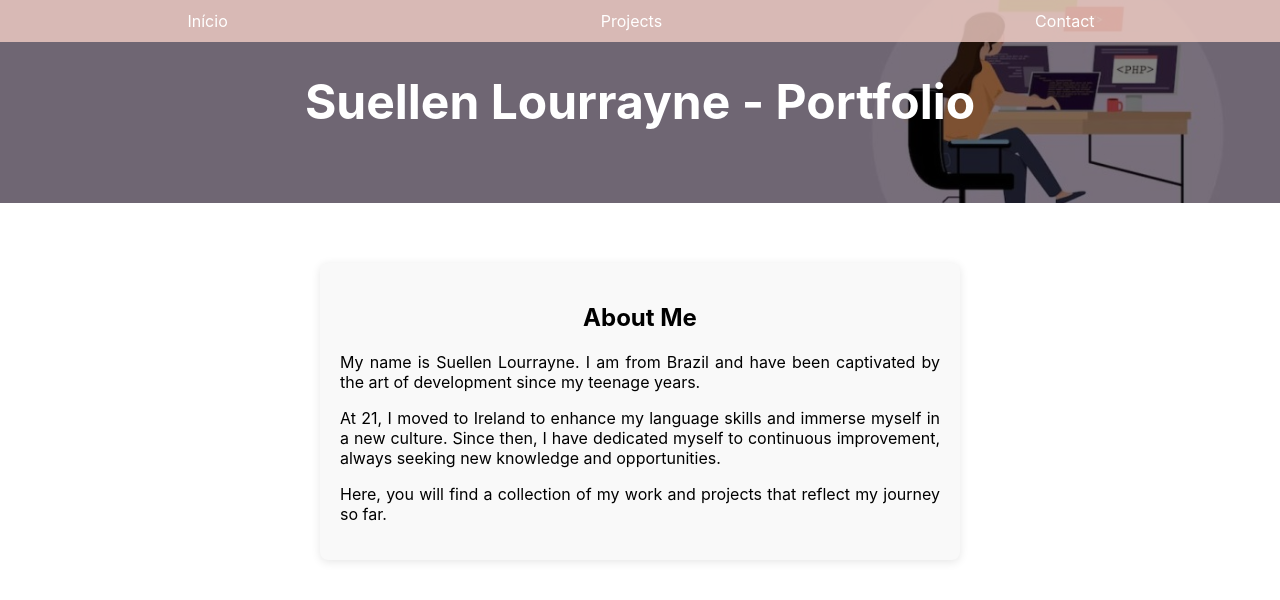
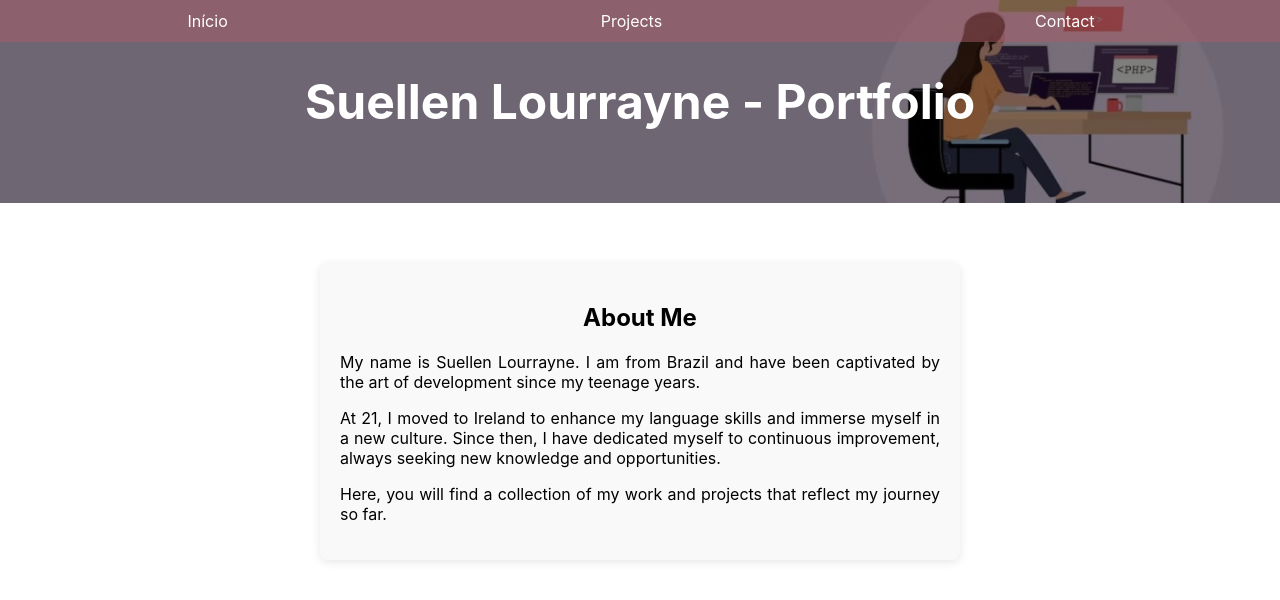
Before and after one commit to SuellenLourrayne/SuellenLourrayne.github.io, a React (Create React App) app: page / in a window 1280 px wide. Shown: the top 600 px of the page. Built offline with nearby package versions, Linux system fonts and the light colour scheme.

Commit message:
colour updates

```diff
--- a/src/Home/Home.css
+++ b/src/Home/Home.css
@@ -21,7 +21,7 @@
   }
 
   .App-nav {
-    background-color: rgba(243, 207, 198, 0.5); /* Fundo preto semi-transparente */
+    background-color: rgba(169, 92, 104, 0.5); /* Fundo preto semi-transparente */
     color: white;
     padding: 1px 20px 1px 1px;
     position: fixed; /* Fixa o menu no topo da página */
@@ -34,7 +34,7 @@
   }
 
   .App-nav:hover {
-    background-color: rgba(243, 207, 198, 0.8); /* Fundo preto mais opaco quando o mouse passa */
+    background-color: rgba(169, 92, 104, 0.8); /* Fundo preto mais opaco quando o mouse passa */
   }
 
   .App-nav ul {
```
